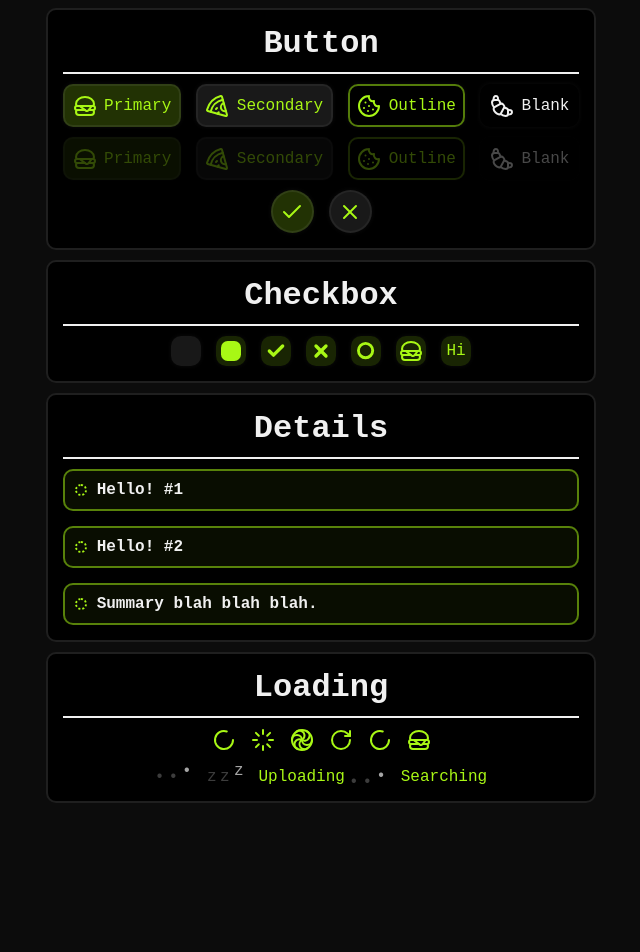
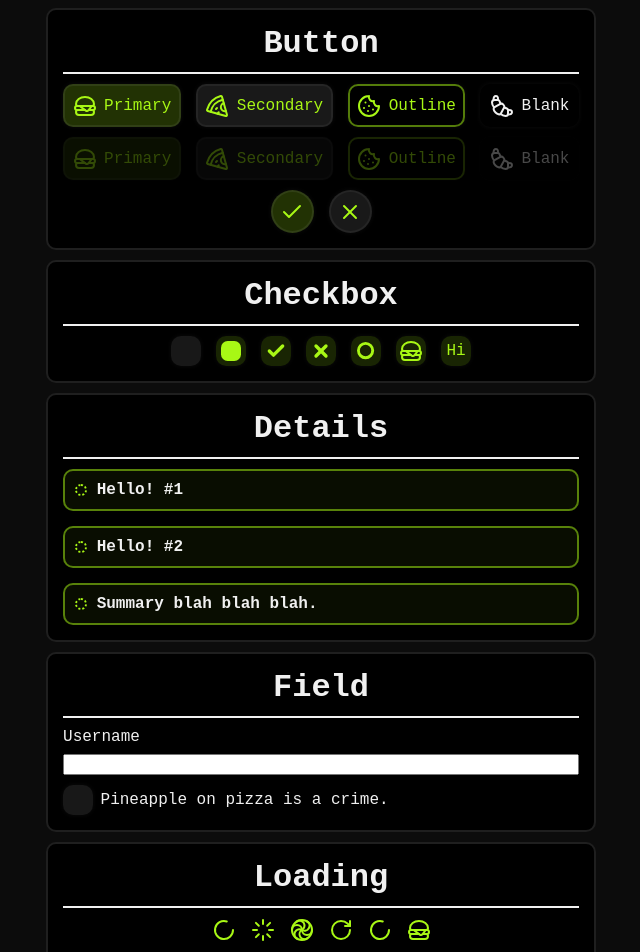
Before and after one commit to neRIA-Studio/Titchy, a SvelteKit app: page / in a window 1280 px wide. Shown: the top 952 px of the page, without its empty margins (319-959 px from the left). Before the commit the page ends 811 px from the top, so only its background shows below. Built offline with nearby package versions, Linux system fonts and the light colour scheme.

Commit message:
feat: added `Field` which is just the <label> tag

```diff
--- a/src/lib/components/Button.svelte
+++ b/src/lib/components/Button.svelte
@@ -30,28 +30,18 @@
   :global
   .titchy.button {
     cursor: pointer;
-    padding: 7.5px;
+    padding: V(spacing-1);
 
     flex-direction: row;
     align-items: center;
     justify-content: center;
-    gap: 7.5px;
+    gap: V(spacing-1);
 
     border-radius: V(radius-1);
 
     backdrop-filter: blur(8px);
     // filter: drop-shadow(0 0 5px $shadow-color);
     box-shadow: 0 0 5px $shadow-color;
-
-    &:hover:not(:disabled) {
-      transform: scale(1.05);
-      opacity: 1;
-    }
-
-    &:active:not(:disabled) {
-      transform: scale(0.95);
-      opacity: 0.75;
-    }
 
     &.primary {
       color: $accent-color;
@@ -95,6 +85,16 @@
       border-radius: max(100dvw, 100dvh);
     }
 
+    &:hover:not(:disabled) {
+      transform: scale(1.05);
+      opacity: 1;
+    }
+
+    &:active:not(:disabled) {
+      transform: scale(0.95);
+      opacity: 0.75;
+    }
+
     &:disabled {
       cursor: not-allowed;
       opacity: 0.3;
--- /dev/null
+++ b/src/lib/components/Field.svelte
@@ -0,0 +1,33 @@
+<script lang="ts">
+  import type { HTMLLabelAttributes } from "svelte/elements";
+
+  interface Props {
+    horizontal?: boolean;
+  }
+
+  const {
+    horizontal,
+    ...rest
+  }: Props & HTMLLabelAttributes = $props();
+</script>
+
+<label
+  {...rest}
+  class={["titchy", "field", { horizontal }, rest.class]}
+>
+  {@render rest.children?.()}
+</label>
+
+<style lang="scss">
+  @use "@/others/utils.scss" as *;
+
+  :global
+  .titchy.field {
+    gap: V(spacing-1);
+
+    &.horizontal {
+      flex-direction: row;
+      align-items: center;
+    }
+  }
+</style>
--- a/src/lib/components/index.ts
+++ b/src/lib/components/index.ts
@@ -1,4 +1,5 @@
 export { default as Button   } from "./Button.svelte";
 export { default as Checkbox } from "./Checkbox.svelte";
 export { default as Details  } from "./Details.svelte";
+export { default as Field    } from "./Field.svelte";
 export { default as Loading  } from "./Loading.svelte";
--- a/src/others/global.scss
+++ b/src/others/global.scss
@@ -10,6 +10,7 @@
 
   /* VALUES: */
   --x-value-radius-1: 10px;
+  --x-value-spacing-1: 7.5px;
 }
 
 :root {
--- a/src/routes/+page.svelte
+++ b/src/routes/+page.svelte
@@ -2,7 +2,7 @@
   import "@/others/global.scss";
 
   import { Check, Cookie, Croissant, Hamburger, Pizza, X } from "@lucide/svelte";
-  import { Button, Checkbox, Details, Loading } from "$lib/components";
+  import { Button, Checkbox, Details, Field, Loading } from "$lib/components";
 </script>
 
 <div class="items">
@@ -92,6 +92,25 @@
     </div>
   </div>
 
+  <div class="item field">
+    <h1 id="field">
+      Field
+    </h1>
+    <hr />
+    <div class="showcase">
+      <Field>
+        Username
+        <input type="text" />
+      </Field>
+    </div>
+    <div class="showcase">
+      <Field horizontal>
+        <Checkbox />
+        Pineapple on pizza is a crime.
+      </Field>
+    </div>
+  </div>
+
   <div class="item loading">
     <h1 id="loading">
       Loading
@@ -154,4 +173,12 @@
       align-items: stretch;
     }
   }
+
+  .field {
+    .showcase {
+      align-self: stretch;
+      flex-direction: column;
+      align-items: stretch;
+    }
+  }
 </style>
```
